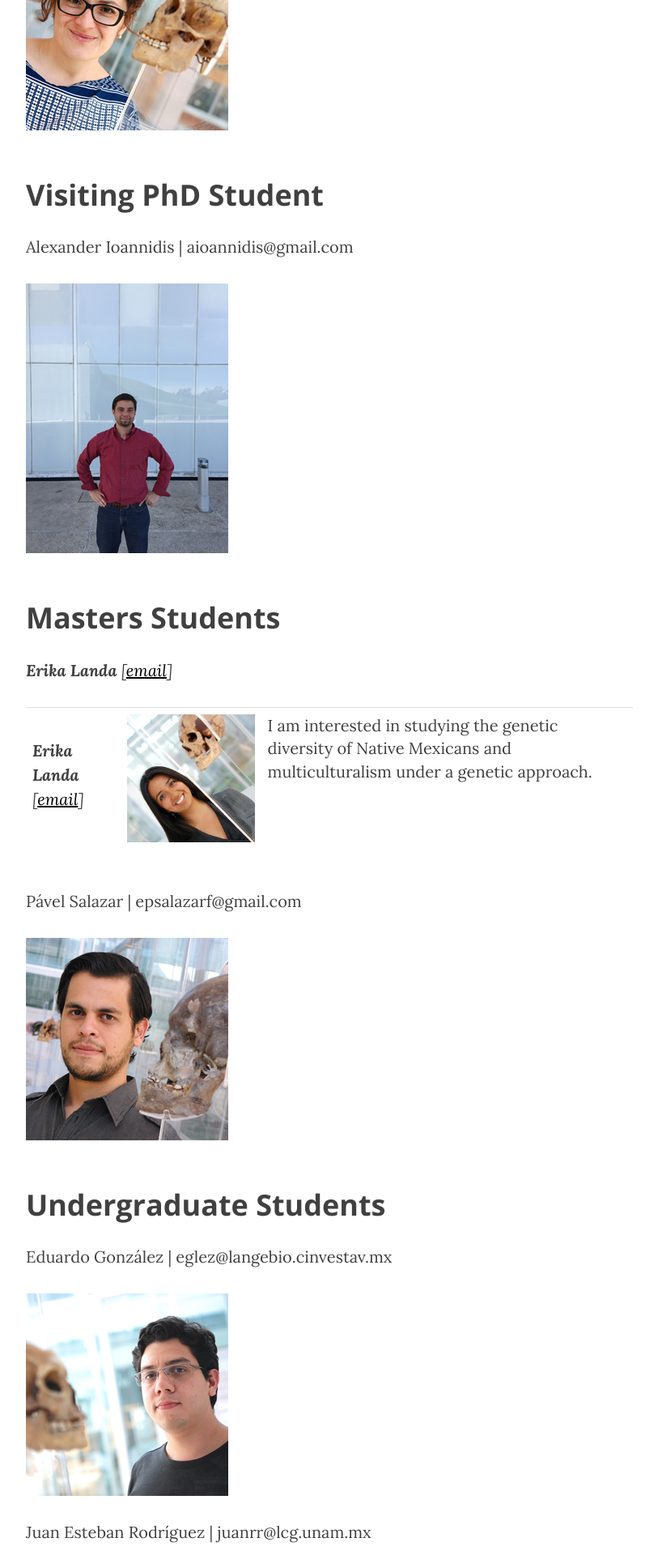
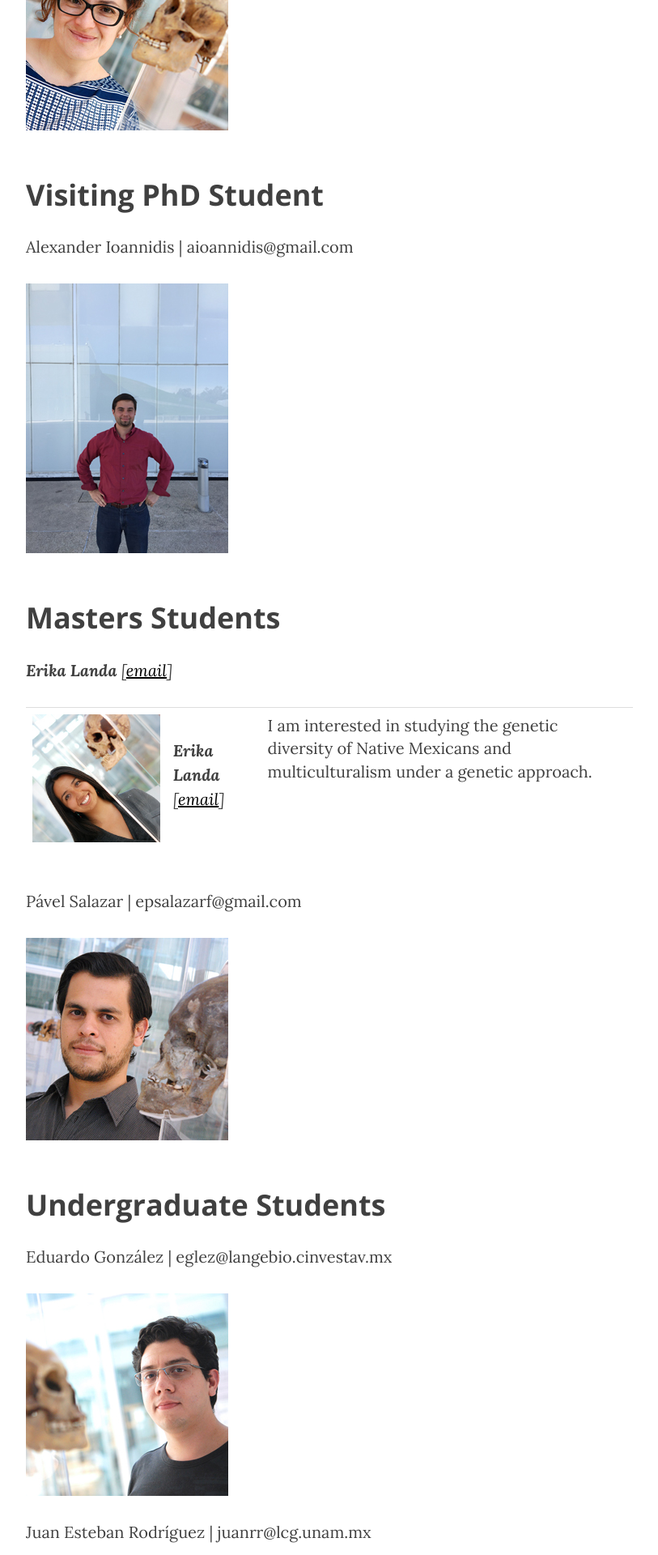
Before and after one commit to milkshakeplustip/milkshakeplustip.github.io, a Jekyll site: the page built from b_people.html, in a window 1280 px wide. Shown: the part 1071-2991 px from the top of the page at 81% size, without its empty margins (233-1046 px from the left). Built offline with Jekyll 4.4.1, drawn with Linux system fonts in a browser that asks for light colours; nearby versions of some CDN libraries.

Commit message:
experimento 2

```diff
--- a/b_people.html
+++ b/b_people.html
@@ -17,8 +17,8 @@ header-img: "img/morenolab_2_1000.jpg"
 <p><b><i>Erika Landa </i></b><i>[<a href=elanda@langebio.cinvestav.mx>email</a>]</i></p>
 <table style="width:100%">
 	<tr>
+		<td><img src="/img/Erika250.jpg" alt="Erika" height="500" width="500"></td>
 		<td><p><b><i>Erika Landa </i></b><i>[<a href=elanda@langebio.cinvestav.mx>email</a>]</i></p></td>
-		<td><img src="/img/Erika250.jpg" alt="Erika" height="500" width="500"></td>
 		<td>I am interested in studying the genetic diversity of Native Mexicans and multiculturalism under a genetic approach.</td>
 	</tr>
 </table>
```
